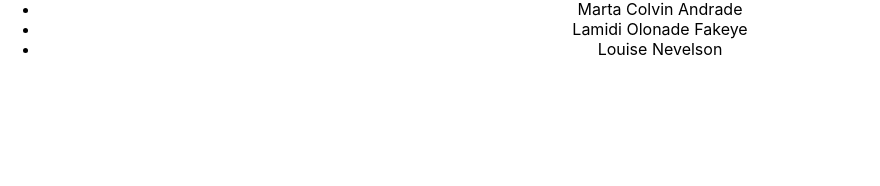
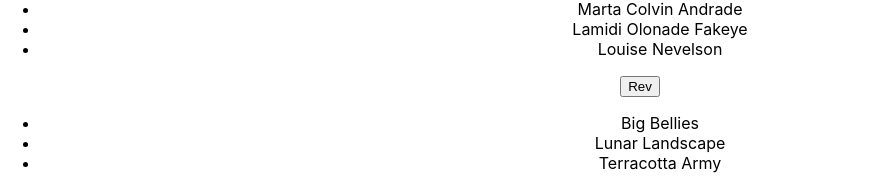
Before and after one commit to sobhanifahim/React-Documentation-Practice, a React (Create React App) app: page / in a window 1280 px wide. Shown: the part 2610-2796 px from the top of the page, without its empty margins (0-880 px from the left). Before the commit the page ends 2685 px from the top, so only its background shows below. Built offline with nearby package versions, Linux system fonts and the light colour scheme.

Commit message:
2nd day last commit

```diff
--- a/src/App.js
+++ b/src/App.js
@@ -16,6 +16,8 @@ import DelElem from './StateVariable/removingArrayElem'
 import TransForm from './StateVariable/TransformArray'
 import Replace from './StateVariable/replaceArrItem'
 import Insert  from './StateVariable/insertArrElem';
+import Rev from './StateVariable/reverseArr'
+
 function App() {
   return (
     <div className="App">
@@ -35,6 +37,8 @@ function App() {
       <TransForm/>
       <Replace/>
       <Insert/>
+      <Rev/>
+
     </div>
   );
 }
--- /dev/null
+++ b/src/StateVariable/reverseArr.jsx
@@ -0,0 +1,34 @@
+import { useState } from 'react';
+
+
+const initialList = [
+  { id: 0, title: 'Big Bellies' },
+  { id: 1, title: 'Lunar Landscape' },
+  { id: 2, title: 'Terracotta Army' },
+];
+
+export default function List() {
+    const [list,setList]=useState(initialList)
+
+
+    function handleClick(){
+        const nextList= [...list]
+
+        nextList.reverse();
+        setList(nextList)
+    }
+
+    return(
+        <>
+        <button onClick={handleClick}>
+            Rev
+        </button>
+
+        <ul>
+            {list.map(l=>(
+                <li key={l.id}>{l.title}</li>
+            ))}
+        </ul>
+        </>
+    );
+};
```
